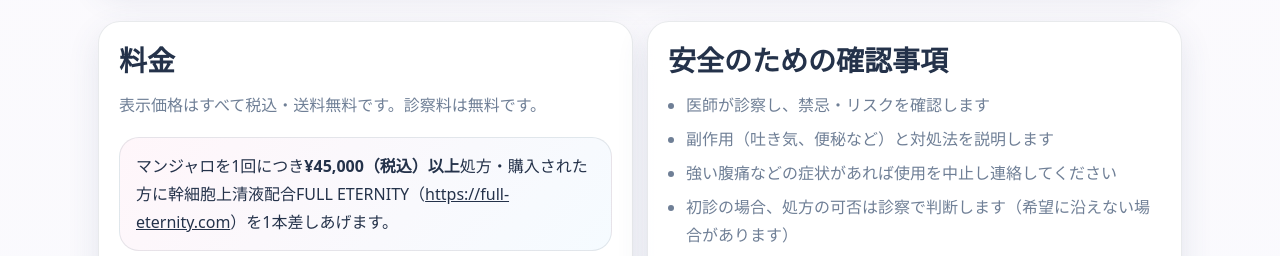
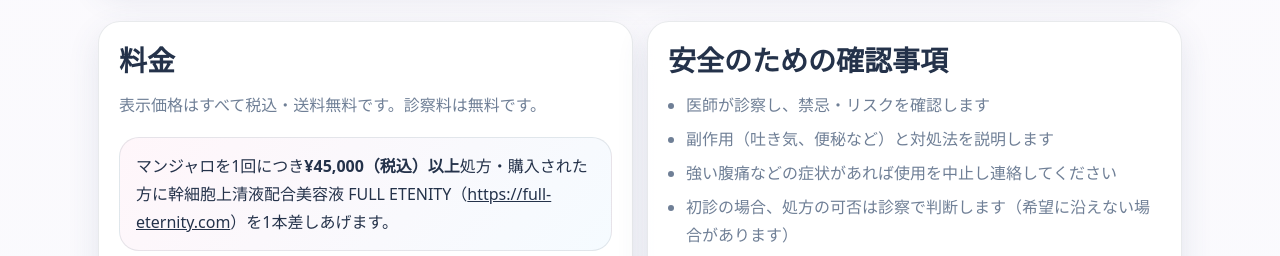
Before and after one commit to Extl2/manjyaro_online, a plain HTML site: page index.html in a window 1280 px wide. Shown: the part 2300-2556 px from the top of the page. Drawn offline with Linux system fonts and the light colour scheme.

Commit message:
Revise wording of the skincare gift on the landing page

```diff
--- a/index.html
+++ b/index.html
@@ -729,7 +729,7 @@
         <h2 class="sectionTitle">料金</h2>
         <p class="sectionLead">表示価格はすべて税込・送料無料です。診察料は無料です。</p>
 
-        <p class="sectionBand priceCampaign">マンジャロを1回につき<strong>¥45,000（税込）以上</strong>処方・購入された方に幹細胞上清液配合FULL ETERNITY（<a href="https://full-eternity.com">https://full-eternity.com</a>）を1本差しあげます。</p>
+        <p class="sectionBand priceCampaign">マンジャロを1回につき<strong>¥45,000（税込）以上</strong>処方・購入された方に幹細胞上清液配合美容液 FULL ETENITY（<a href="https://full-eternity.com">https://full-eternity.com</a>）を1本差しあげます。</p>
 
         <div class="priceBox planPrices">
           <small>マンジャロ（Mounjaro）2.5mg</small>
```
